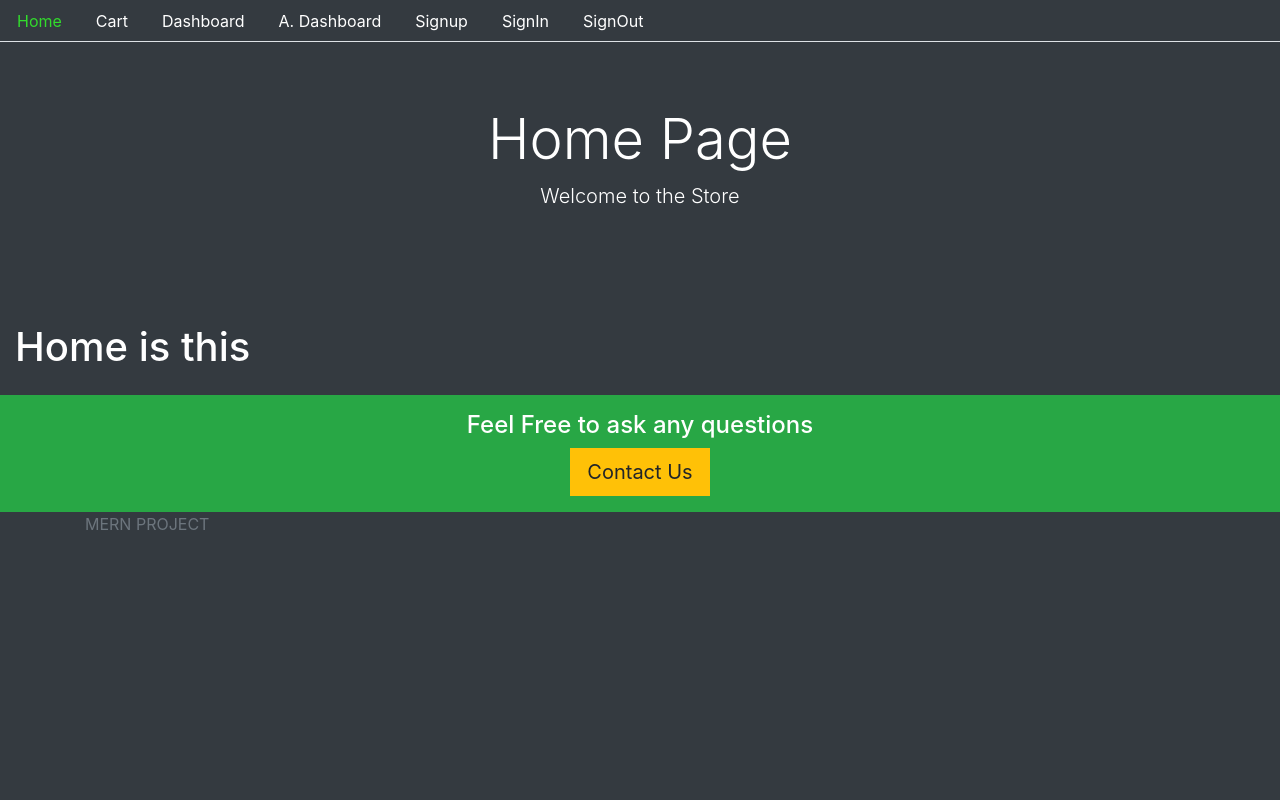
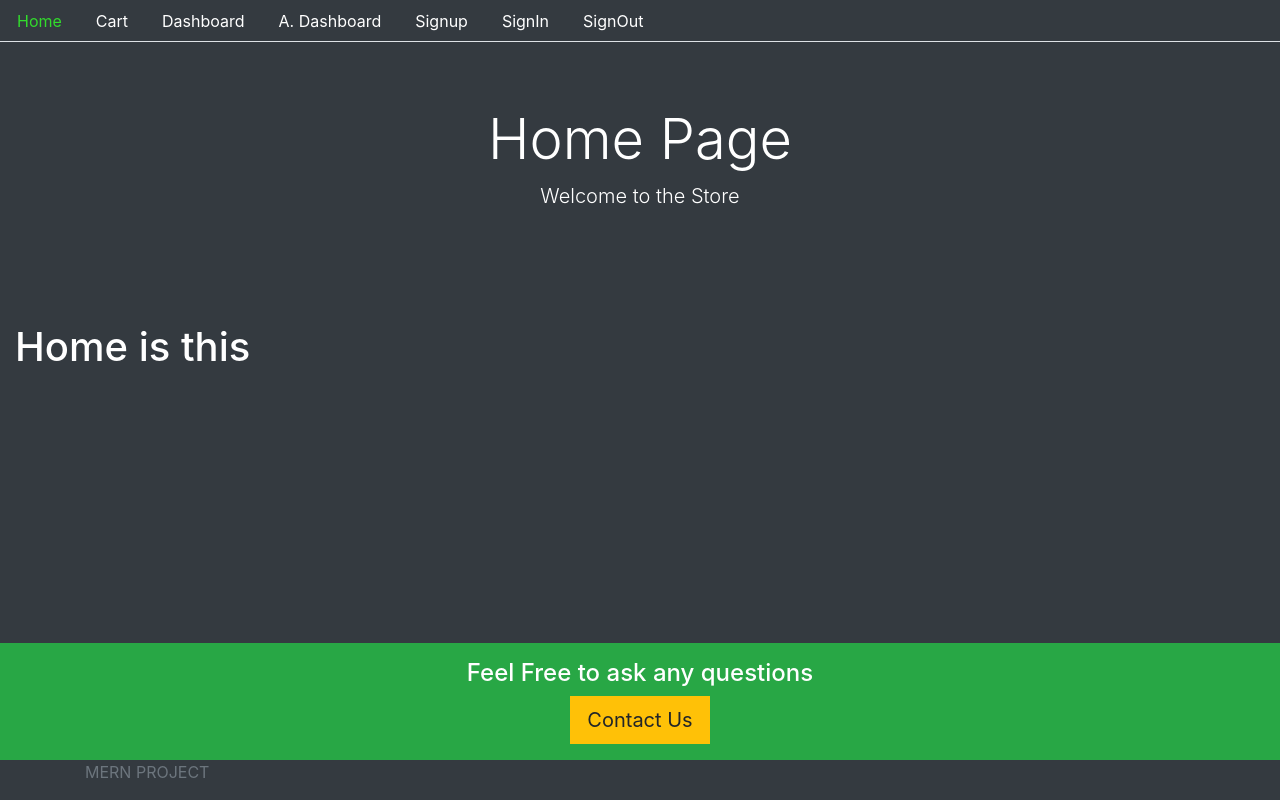
Before and after one commit to akrishna0/tshirtWebsite, a React (Create React App) app in the folder projfrontend/: page / in a window 1280 px wide. Built offline with nearby package versions, Linux system fonts and the light colour scheme.

Commit message:
Added Styling for sticking Footer to Bottom

```diff
--- a/projfrontend/src/styles.css
+++ b/projfrontend/src/styles.css
@@ -7,3 +7,9 @@
 body {
   background: #343a40;
 }
+footer{
+  position: absolute;
+  bottom: 0px;
+  right: 0px;
+  left: 0px;
+}
```
Also changed, not shown: 1 other file (tests, documents, lock files or other folders).
